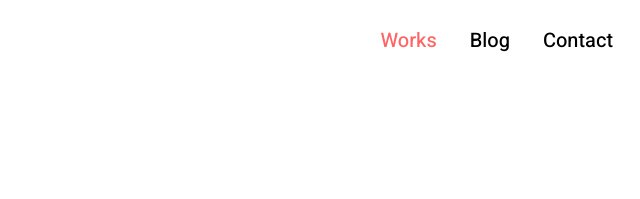
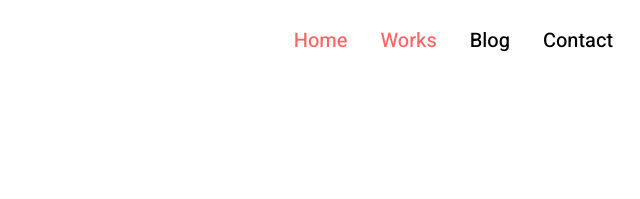
Before and after one commit to GalkaNH/Jonh, a plain HTML site: page works.html in a window 1280 px wide. Shown: the top 199 px of the page, 543-1183 px from the left. Drawn offline with Linux system fonts and the light colour scheme; files whose address does not match are found by name.

Commit message:
Update works.html

```diff
--- a/works.html
+++ b/works.html
@@ -22,6 +22,7 @@
 			</div>
 			<nav class="menu__body">
 				<ul class="menu__list">
+					<li><a href="https://galkanh.github.io/Jonh/home" class="menu__link _active">Home</a></li>
 					<li><a href="https://galkanh.github.io/Jonh/works" class="menu__link _active">Works</a></li>
 					<li><a href="https://galkanh.github.io/Jonh/blog" class="menu__link ">Blog</a></li>
 					<li><a href="" class="menu__link ">Contact</a></li>
```
